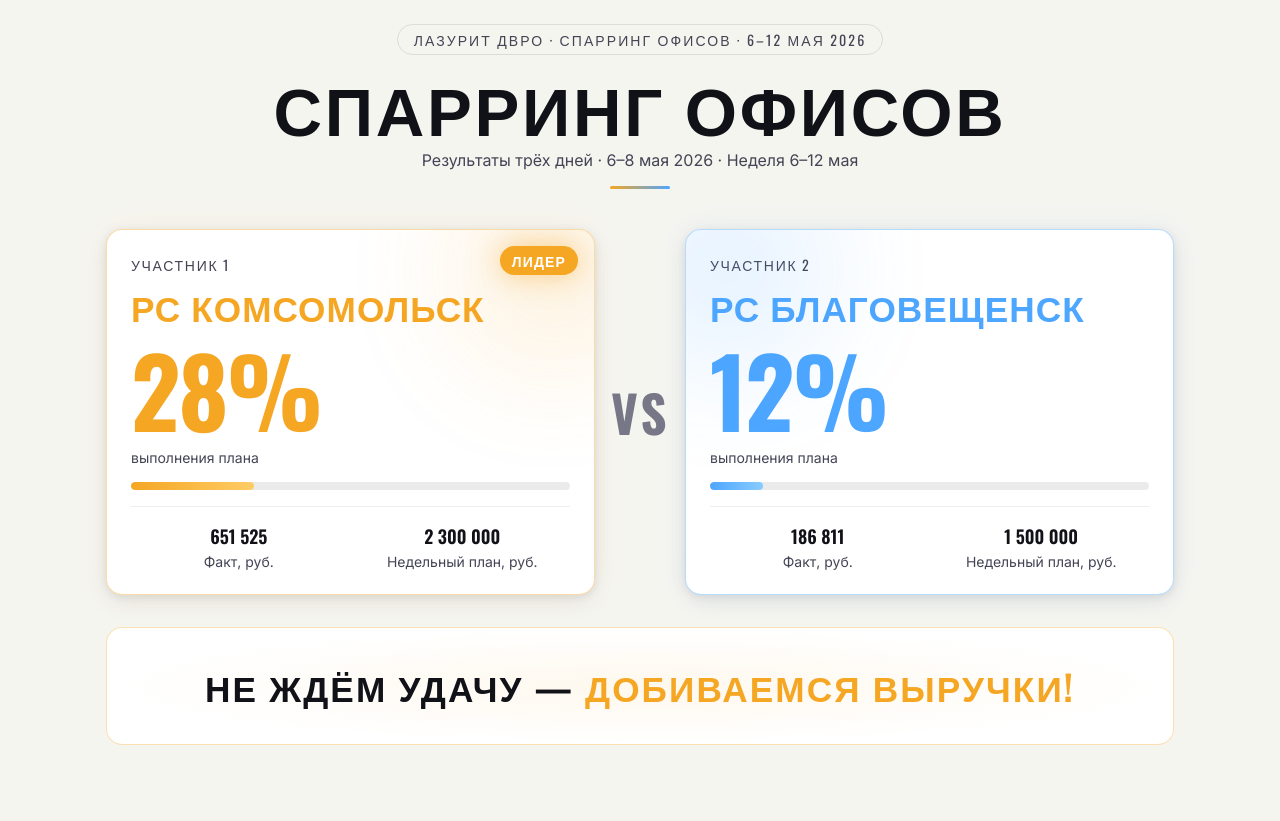
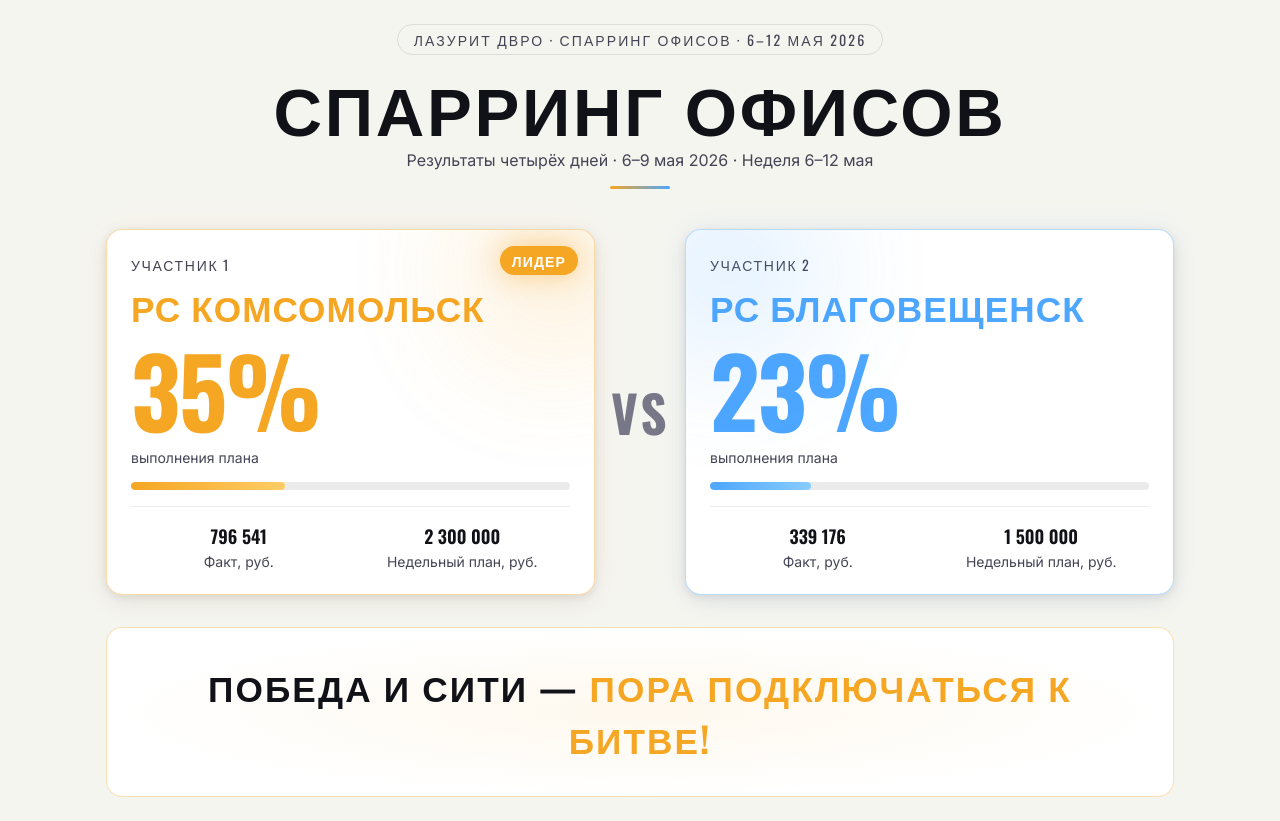
Before and after one commit to EkaterinaSredina/Sparring-06-12-05-KMS-BLG, a plain HTML site: page index.html in a window 1280 px wide. Before the commit the page ends 800 px from the top, so only its background shows below. Drawn offline with nearby package versions, Linux system fonts and the light colour scheme.

Commit message:
Add files via upload

```diff
--- a/index.html
+++ b/index.html
@@ -193,7 +193,7 @@
 <header class="header">
   <div class="header-badge">Лазурит ДВРО · Спарринг офисов · 6–12 мая 2026</div>
   <h1>Спарринг офисов</h1>
-  <p class="subtitle">Результаты трёх дней · 6–8 мая 2026 · Неделя 6–12 мая</p>
+  <p class="subtitle">Результаты четырёх дней · 6–9 мая 2026 · Неделя 6–12 мая</p>
   <div class="header-divider"></div>
 </header>
 
@@ -203,12 +203,12 @@
     <div class="leader-badge">Лидер</div>
     <div class="team-label">Участник 1</div>
     <div class="team-name">РС Комсомольск</div>
-    <div class="pct-display" id="pct-hbr">28%</div>
+    <div class="pct-display" id="pct-hbr">35%</div>
     <div class="pct-caption">выполнения плана</div>
     <div class="progress-track"><div class="progress-fill" id="bar-hbr" style="width:0"></div></div>
     <div class="stat-row">
       <div class="stat-item">
-        <div class="stat-value" id="fact-hbr">651 525</div>
+        <div class="stat-value" id="fact-hbr">796 541</div>
         <div class="stat-label">Факт, руб.</div>
       </div>
       <div class="stat-item">
@@ -222,12 +222,12 @@
     <div class="glow-orb"></div>
     <div class="team-label">Участник 2</div>
     <div class="team-name">РС Благовещенск</div>
-    <div class="pct-display" id="pct-vlv">12%</div>
+    <div class="pct-display" id="pct-vlv">23%</div>
     <div class="pct-caption">выполнения плана</div>
     <div class="progress-track"><div class="progress-fill" id="bar-vlv"></div></div>
     <div class="stat-row">
       <div class="stat-item">
-        <div class="stat-value" id="fact-vlv">186 811</div>
+        <div class="stat-value" id="fact-vlv">339 176</div>
         <div class="stat-label">Факт, руб.</div>
       </div>
       <div class="stat-item">
@@ -239,7 +239,7 @@
 </div>
 
 <div class="motive-bar">
-  <div class="motive-text">Не ждём удачу — <span class="accent">добиваемся выручки!</span></div>
+  <div class="motive-text">Победа и Сити — <span class="accent">пора подключаться к битве!</span></div>
 </div>
 
 <script>
@@ -259,15 +259,15 @@
 
 window.addEventListener('load',function(){
   setTimeout(function(){
-    animateCount(document.getElementById('pct-hbr'),28,true);
-    animateCount(document.getElementById('pct-vlv'),12,true);
-    animateCount(document.getElementById('fact-hbr'),651525,false,1400);
-    animateCount(document.getElementById('fact-vlv'),186811,false,1400);
+    animateCount(document.getElementById('pct-hbr'),35,true);
+    animateCount(document.getElementById('pct-vlv'),23,true);
+    animateCount(document.getElementById('fact-hbr'),796541,false,1400);
+    animateCount(document.getElementById('fact-vlv'),339176,false,1400);
   },300);
 
   setTimeout(function(){
-    document.getElementById('bar-hbr').style.width='28%';
-    document.getElementById('bar-vlv').style.width='12%';
+    document.getElementById('bar-hbr').style.width='35%';
+    document.getElementById('bar-vlv').style.width='23%';
   },400);
 
   Chart.defaults.font.family="'Inter',sans-serif";
```
